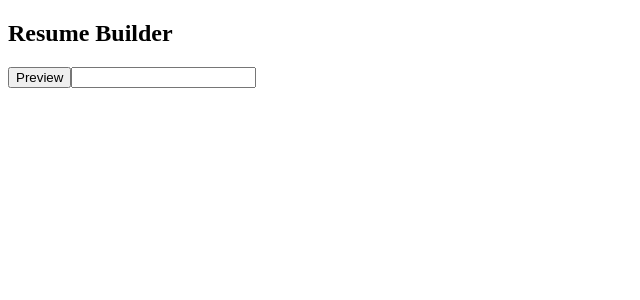
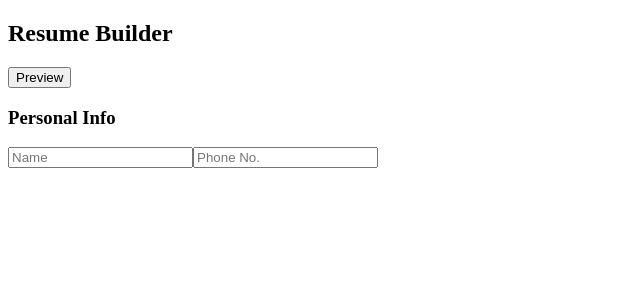
Before and after one commit to agastus047/cv-project, a React (Create React App) app: page / in a window 1280 px wide. Shown: the top 300 px of the page, without its empty margins (0-640 px from the left). Built offline with nearby package versions, Linux system fonts and the light colour scheme.

Commit message:
Handle changes to personal info inputs

```diff
--- a/src/components/Form.js
+++ b/src/components/Form.js
@@ -4,16 +4,20 @@ class Form extends Component {
     constructor(props) {
         super(props);
 
-        this.handleChange = this.handleChange.bind(this);
+        this.handlePersonalChange = this.handlePersonalChange.bind(this);
     }
 
-    handleChange(event) {
-        this.props.onChange(event.target.value);
+    handlePersonalChange(event) {
+        this.props.onPersonalChange(event.target);
     }
 
     render() {
         return(
-            <input type="text" onChange={this.handleChange} value={this.props.value}/>
+            <div>
+                <h3>Personal Info</h3>
+                <input type="text" onChange={this.handlePersonalChange} value={this.props.personalInfo.name} name="name" placeholder="Name"/>
+                <input type="text" onChange={this.handlePersonalChange} value={this.props.personalInfo.phone} name="phone" placeholder="Phone No."></input>
+            </div>
         );
     }
 }
--- a/src/components/Main.js
+++ b/src/components/Main.js
@@ -6,16 +6,30 @@ class Main extends Component {
     constructor(props) {
       super(props);
       this.state = {
-        value: "",
-        preview: false
+        preview: false,
+        personalInfo: {
+            name: "",
+            phone: "",
+        },
+        eduInfo: {
+            school: "",
+        },
       };
 
-      this.handleChange = this.handleChange.bind(this);
+      this.handlePersonalChange = this.handlePersonalChange.bind(this);
       this.handleClick = this.handleClick.bind(this);
     }
 
-    handleChange(newValue) {
-      this.setState({value:newValue});
+    handlePersonalChange(input) {
+      let propName = input.name;
+      let value = input.value;
+
+      let prop = this.state.personalInfo;
+      prop[propName]=value;
+
+      this.setState({
+        prop
+      });
     }
 
     handleClick(event) {
@@ -29,11 +43,11 @@ class Main extends Component {
       let content;
       let btnText;
       if(!isPreviewOn) {
-        content = <Form value={this.state.value} onChange={this.handleChange}/>;
+        content = <Form personalInfo={this.state.personalInfo} onPersonalChange={this.handlePersonalChange}/>;
         btnText = "Preview";
       }
       else {
-        content = <Resume value={this.state.value}/>
+        content = <Resume personalInfo={this.state.personalInfo}/>
         btnText="Edit";
       }
       return(
--- a/src/components/Resume.js
+++ b/src/components/Resume.js
@@ -7,7 +7,11 @@ class Resume extends Component {
 
     render() {
         return(
-            <div>{this.props.value}</div>
+            <div>
+                <h3>Personal Info</h3>
+                <div>Name: {this.props.personalInfo.name}</div>
+                <div>Phone No: {this.props.personalInfo.phone}</div>
+            </div>
         );
     }
 }
```
